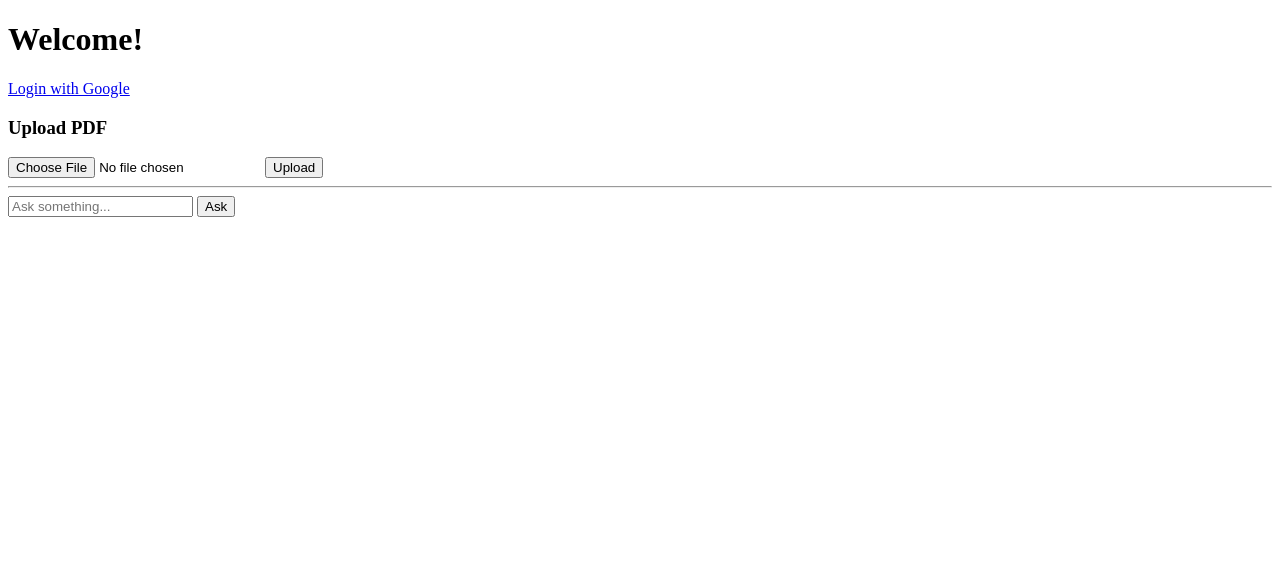
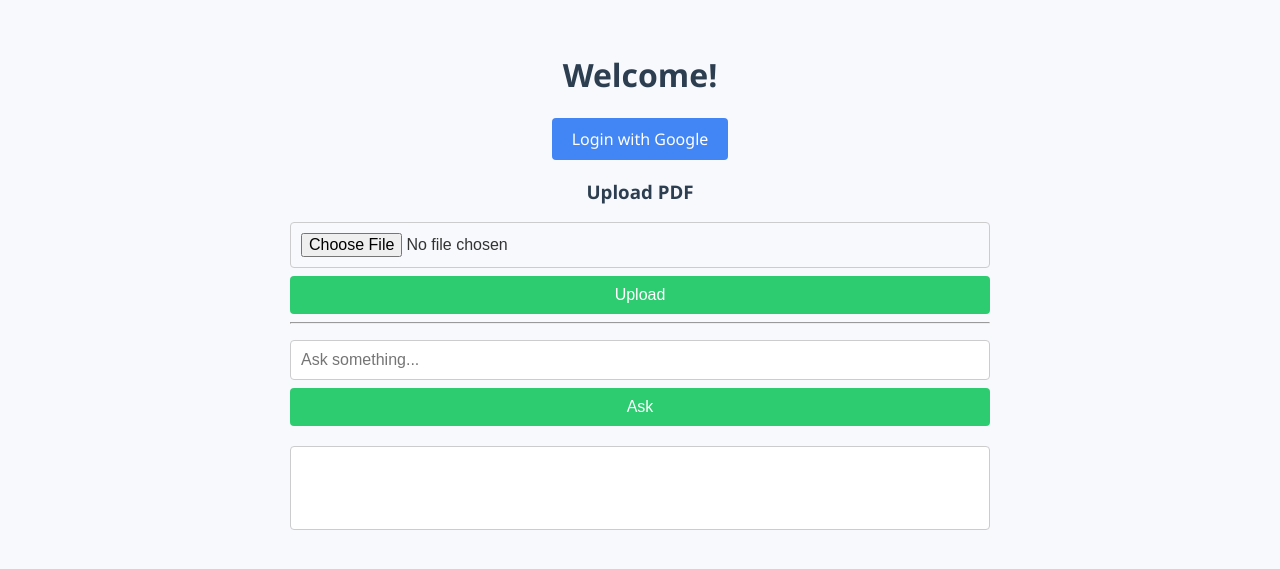
Before and after one commit to sonishifa/Chat-With-PDF, a FastAPI app: page / in a window 1280 px wide. Shown: the top 569 px of the page. Run offline with FastAPI, Linux system fonts and the light colour scheme.

Commit message:
revised the flow of rag pipeline

```diff
--- a/main.py
+++ b/main.py
@@ -9,6 +9,8 @@ from fastapi.staticfiles import StaticFiles
 from pydantic import BaseModel
 from urllib.parse import urlencode
 from dotenv import load_dotenv
+from fastapi.templating import Jinja2Templates
+from fastapi.responses import HTMLResponse
 
 from rag import setup_milvus, ingest_pdf, Chatbot
 
@@ -20,16 +22,17 @@ GOOGLE_REDIRECT_URI = os.getenv("GOOGLE_REDIRECT_URI")
 
 app = FastAPI()
 app.mount("/static", StaticFiles(directory="static"), name="static")
+templates = Jinja2Templates(directory="templates")
 
-user_sessions = {}  # access_token → email
+user_sessions = {}
 
 # Setup RAG
 collection = setup_milvus()
 chatbot = Chatbot(collection)
 
-@app.get("/")
-def home():
-    return FileResponse("static/index.html")
+@app.get("/", response_class=HTMLResponse)
+def home(request: Request):
+    return templates.TemplateResponse("index.html", {"request": request})
 
 # ---------- Google OAuth ----------
 @app.get("/auth/login")
@@ -73,8 +76,11 @@ def callback(request: Request):
     if not email:
         raise HTTPException(status_code=400, detail="Failed to fetch user email")
 
-    user_sessions[access_token] = email
-    response = RedirectResponse(url="/static/index.html")
+    user_sessions[access_token] = {
+        "email": email,
+        "file_name": None # Store file name for context retrieval
+    }
+    response = RedirectResponse(url="/")
 
     response.set_cookie(
         key="access_token",
@@ -86,10 +92,10 @@ def callback(request: Request):
 
 # ---------- Dependency ----------
 def get_current_user(access_token: str = Cookie(None)):
-    email = user_sessions.get(access_token)
-    if not email:
+    user_data = user_sessions.get(access_token)
+    if not user_data:
         raise HTTPException(status_code=401, detail="Not logged in or session expired")
-    return email
+    return user_data
 
 # ---------- Upload ----------
 @app.post("/upload")
@@ -100,7 +106,8 @@ async def upload_pdf(file: UploadFile = File(...), user: str = Depends(get_curre
         shutil.copyfileobj(file.file, tmp)
         temp_path = tmp.name
     try:
-        ingest_pdf(temp_path, collection)
+        ingest_pdf(temp_path, collection, file.filename)
+        user["file_name"] = file.filename
         return {"status": "success", "filename": file.filename}
     except Exception as e:
         raise HTTPException(status_code=500, detail=str(e))
@@ -112,8 +119,11 @@ class ChatRequest(BaseModel):
     message: str
 
 @app.post("/chat")
-async def chat_with_pdf(request: ChatRequest, user: str = Depends(get_current_user)):
+async def chat_with_pdf(request: ChatRequest, user: dict = Depends(get_current_user)):
+    file_name = user.get("file_name")
+    if not file_name:
+        raise HTTPException(status_code=400, detail="No file uploaded yet.")
     if not request.message.strip():
         raise HTTPException(status_code=400, detail="Empty message")
-    response = chatbot.chat(request.message)
+    response = chatbot.chat(request.message, file_name)
     return {"response": response}
--- a/rag.py
+++ b/rag.py
@@ -64,8 +64,8 @@ def chunk_text(text: str, chunk_size: int = CHUNK_SIZE, overlap: int = CHUNK_OVE
         start += chunk_size - overlap
     return chunks
 
-def ingest_pdf(file_path: str, collection: Collection):
-    base_name = os.path.basename(file_path)
+def ingest_pdf(file_path: str, collection: Collection, file_name:str):
+    base_name = file_name
     text = read_pdf(file_path)
     chunks = chunk_text(text)
     vectors = embedder.encode(chunks, show_progress_bar=True)
@@ -80,14 +80,15 @@ def ingest_pdf(file_path: str, collection: Collection):
     collection.flush()
 
 # Context Retrieval
-def retrieve_context(query: str, collection: Collection, top_k: int = 3) -> str:
+def retrieve_context(query: str, collection: Collection, file_name:str, top_k: int = 3) -> str:
     query_vec = embedder.encode([query])[0].tolist()
     results = collection.search(
         data=[query_vec],
         anns_field="embedding",
         param={"metric_type": "COSINE", "params": {"nprobe": 10}},
         limit=top_k,
-        output_fields=["text"]
+        output_fields=["text"],
+        expr=f'source_file == "{file_name}"'
     )
     return "\n\n".join([hit.entity.get("text") for hit in results[0]])
 
@@ -100,8 +101,8 @@ class Chatbot:
         self.model = genai.GenerativeModel("gemini-2.0-flash")
         self.collection = collection
 
-    def chat(self, user_message: str) -> str:
-        context = retrieve_context(user_message, self.collection)
+    def chat(self, user_message: str, file_name:str) -> str:
+        context = retrieve_context(user_message, self.collection, file_name)
         prompt = (
             "You are a helpful AI assistant. Use the context to answer questions. "
             "If you don't know the answer, just say so. Do not hallucinate.\n\n"
--- a/static/app.js
+++ b/static/app.js
@@ -9,12 +9,16 @@ document.addEventListener("DOMContentLoaded", () => {
     }
 
     const formData = new FormData();
-    formData.append("file", file);
-
     const res = await fetch("/upload", {
       method: "POST",
-      body: formData,
+      body: formData.append("file", file),
     });
+
+    if (res.status === 401) {
+      alert("Please log in to upload.");
+      window.location.href = "/auth/login";
+      return;
+    }
 
     const result = await res.json();
     if (res.ok) {
@@ -28,6 +32,7 @@ document.addEventListener("DOMContentLoaded", () => {
   document.getElementById("chatForm").onsubmit = async (e) => {
     e.preventDefault();
     const message = document.getElementById("query").value;
+
     const res = await fetch("/chat", {
       method: "POST",
       headers: {
@@ -35,6 +40,13 @@ document.addEventListener("DOMContentLoaded", () => {
       },
       body: JSON.stringify({ message }),
     });
+
+    if (res.status === 401) {
+      alert("Please log in to chat.");
+      window.location.href = "/auth/login";
+      return;
+    }
+
     const data = await res.json();
     document.getElementById("response").innerText = "AI: " + data.response;
   };
--- /dev/null
+++ b/static/style.css
@@ -0,0 +1,64 @@
+body {
+  font-family: 'Segoe UI', Tahoma, Geneva, Verdana, sans-serif;
+  background: #f7f9fc;
+  color: #333;
+  margin: 0;
+  padding: 2rem;
+  max-width: 700px;
+  margin-inline: auto;
+}
+
+h1, h3 {
+  text-align: center;
+  color: #2c3e50;
+}
+
+a {
+  display: block;
+  text-align: center;
+  padding: 10px 20px;
+  margin: 1rem auto;
+  background-color: #4285f4;
+  color: white;
+  text-decoration: none;
+  border-radius: 4px;
+  width: fit-content;
+}
+
+form {
+  display: flex;
+  flex-direction: column;
+  gap: 0.5rem;
+  margin-top: 1rem;
+}
+
+input[type="file"],
+input[type="text"] {
+  padding: 10px;
+  border: 1px solid #ccc;
+  border-radius: 4px;
+  font-size: 1rem;
+}
+
+button {
+  padding: 10px;
+  background-color: #2ecc71;
+  color: white;
+  border: none;
+  border-radius: 4px;
+  cursor: pointer;
+  font-size: 1rem;
+}
+
+button:hover {
+  background-color: #27ae60;
+}
+
+#response {
+  background: #ffffff;
+  border: 1px solid #ccc;
+  padding: 1rem;
+  border-radius: 4px;
+  min-height: 50px;
+  white-space: pre-wrap;
+}
--- a/static/index.html
+++ b/templates/index.html
@@ -3,6 +3,7 @@
 <head>
   <meta charset="UTF-8" />
   <title>Chat with PDF</title>
+  <link rel="stylesheet" href="/static/style.css" />
 </head>
 <body>
   <h1>Welcome!</h1>
```
